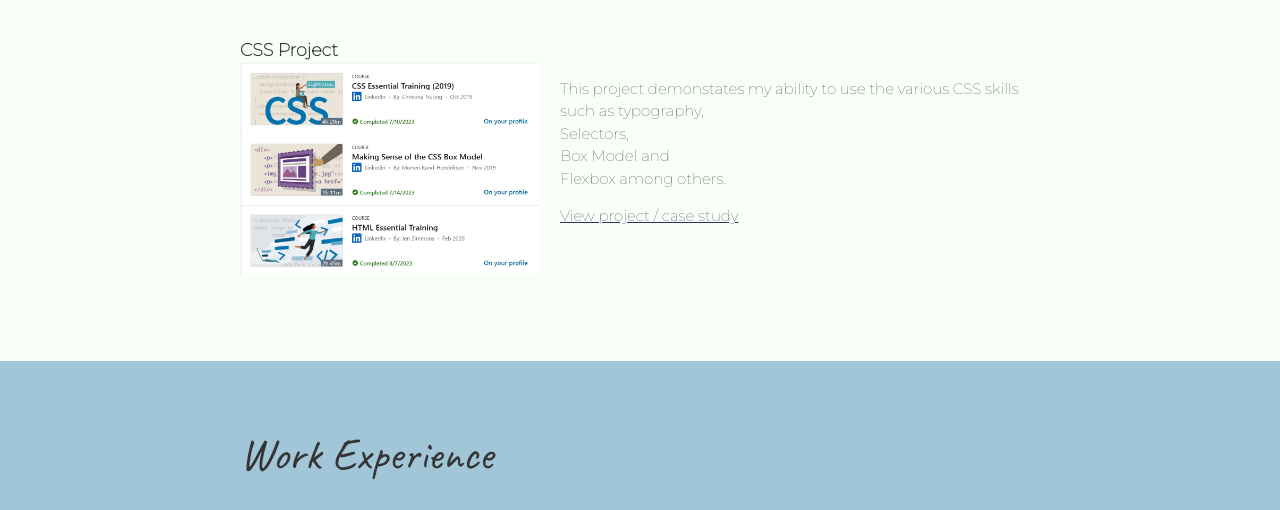
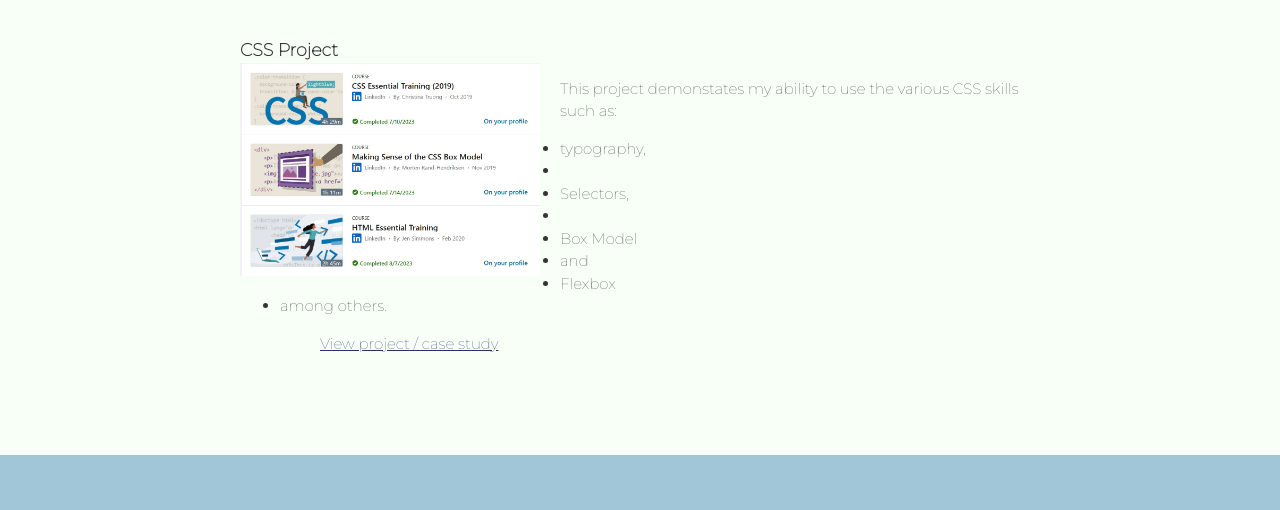
Before and after one commit to lukeMersh/CSS-Project, a plain HTML site: page index.html in a window 1280 px wide. Shown: the part 531-1041 px from the top of the page. Drawn offline with Linux system fonts and the light colour scheme.

Commit message:
Update index.html

```diff
--- a/index.html
+++ b/index.html
@@ -31,7 +31,11 @@
       <section class="project-items">
         <h3>CSS Project</h3>
         <img src="/img/courses.jpg" alt="courses">
-        <p>This project demonstates my ability to use the various CSS skills such as typography,<br/> Selectors,<br/> Box Model and<br/>Flexbox among others.</p>
+        <p>This project demonstates my ability to use the various CSS skills such as:<br/>
+<ul>
+<li> typography,<li/> <li>Selectors,<li/><li> Box Model<li/> and<br/>
+<li>Flexbox<li/> among others.
+<ul/></p>
         <a href="#" target="_blank">View project / case study</a>
       </section>
       <!-- End of Project block. -->
```
